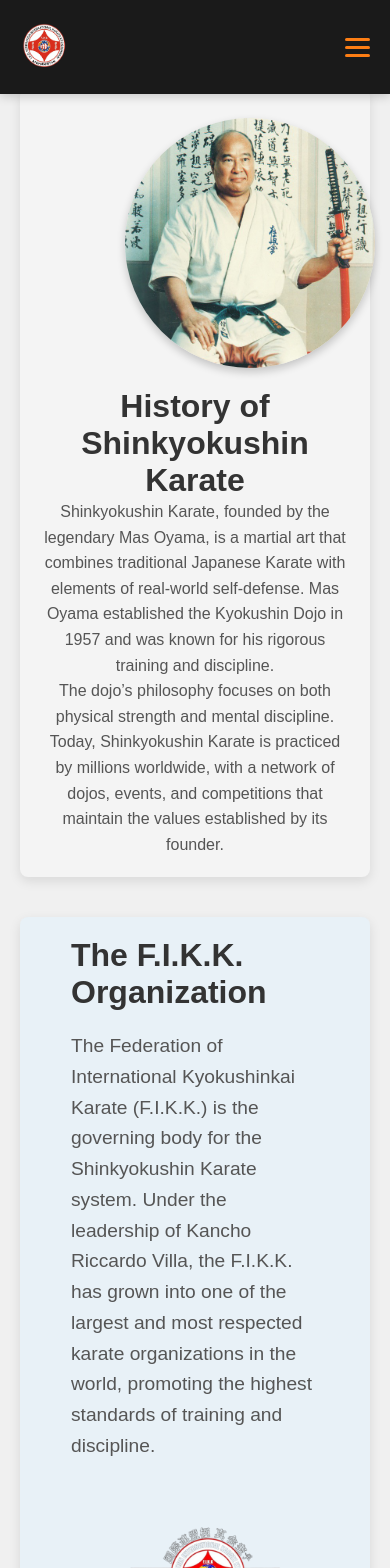
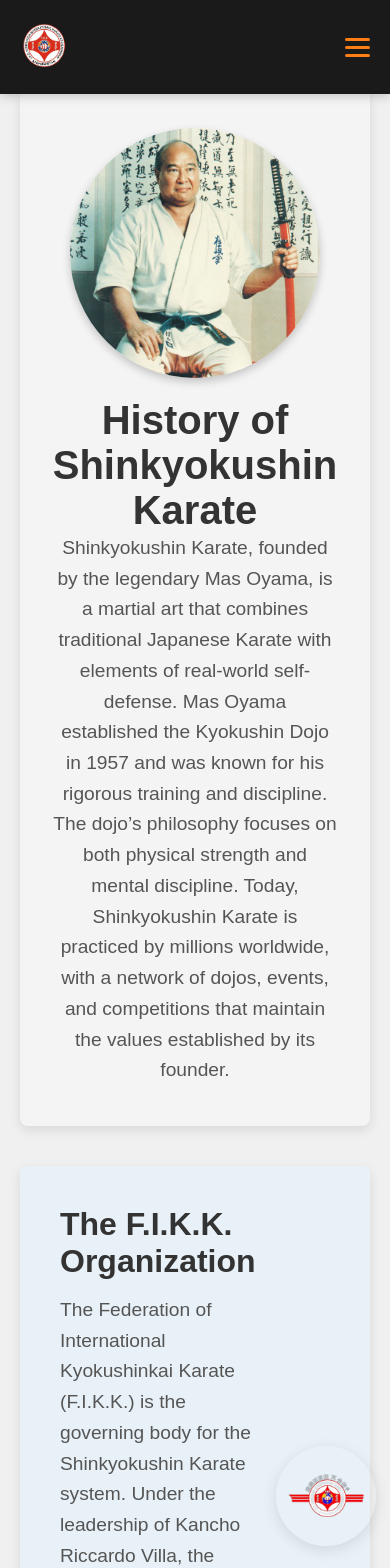
Before and after one commit to romal10/kyokushinkai-Daud, a Next.js app: page /about in a window 390 px wide. Shown: the top 1568 px of the page. Built offline with nearby package versions, Linux system fonts and the light colour scheme.

Commit message:
aboutpage-complete

```diff
--- a/app/about/page.tsx
+++ b/app/about/page.tsx
@@ -1,7 +1,6 @@
 // pages/about.tsx
 
 import styles from '../../styles/About.module.css';
-
 import Link from 'next/link';
 
 const AboutPage = () => {
@@ -42,12 +41,13 @@
         </div>
         <div className={styles.fikkImage}>
         <img src="/images/fikk-logo.png" alt="F.I.K.K. Organization" className={styles.fikkLogo} />
-
         </div>
       </section>
 
       {/* Leadership Section */}
       <section className={styles.leadershipSection}>
+        <h2 className={styles.leadershipHeader}>Leadership of F.I.K.K.</h2>
+        <div className={styles.leaderCards}>
           <div className={styles.leaderCard}>
             <img src="/images/kancho.jpg" alt="Master Kancho Riccardo Villa" />
             <h3>Kancho Riccardo Villa</h3>
@@ -72,6 +72,7 @@
               <button className={styles.profileBtn}>Read Full Profile</button>
             </Link>
           </div>
+        </div>
       </section>
 
       {/* Discover Karate Section */}
--- a/styles/About.module.css
+++ b/styles/About.module.css
@@ -4,16 +4,6 @@
     max-width: 1200px;
     margin: 0 auto;
   }
-
-  /* Page Title */
-  .pageTitle {
-    text-align: center;
-    font-size: 3rem;
-    font-weight: bold;
-    margin-bottom: 30px;
-    color: #333;
-  }
-
 /* History Section */
 .historySection {
     display: flex;
@@ -24,17 +14,23 @@
     padding: 40px;
     border-radius: 8px;
     box-shadow: 0 4px 12px rgba(0, 0, 0, 0.1);
-    flex-direction: column; /* Stack image and text vertically on mobile */
-    text-align: center; /* Ensures the text is also centered */
+    text-align: center; /* Ensures text is centered */
   }
 
   /* History Section Image (Mas Oyama) */
+  .historyImage {
+    display: flex;
+    justify-content: center; /* Centers the image horizontally */
+    align-items: center; /* Centers the image vertically */
+    margin-bottom: 20px; /* Space between image and text */
+  }
+
   .historyImage img {
-    width: 250px !important; /* Force the image width to 10px */
+    width: 250px !important; /* Adjusted width */
     height: auto !important; /* Maintain aspect ratio */
     display: block;
-    margin-left: 20px; /* Space between the image and the text */
-    margin-top: 10px;
+    margin-left: auto;
+    margin-right: auto; /* Centers the image */
     border-radius: 50%; /* Makes the image round */
     box-shadow: 0 4px 8px rgba(0, 0, 0, 0.2); /* Adds a subtle shadow */
     transition: transform 0.3s ease, box-shadow 0.3s ease; /* Smooth transition for both zoom and shadow */
@@ -46,9 +42,25 @@
     box-shadow: 0 6px 12px rgba(0, 0, 0, 0.3); /* Darker shadow on hover */
   }
 
+  /* History Text */
+  .historyText {
+    flex: 1; /* Ensures the text section takes available space */
+    text-align: center; /* Centers the text */
+  }
+
+  .historyText h2 {
+    font-size: 2.5rem;
+    color: #333;
+  }
+
+  .historyText p {
+    font-size: 1.2rem;
+    line-height: 1.6;
+    color: #555;
+  }
 
 
-  /* History Text */
+
   .historyText {
     flex: 1;
   }
@@ -64,56 +76,46 @@
     color: #555;
   }
 
-  /* Mobile Responsiveness */
-  @media (max-width: 768px) {
-    .historySection {
-      padding: 20px;
-    }
-
-    .historyImage {
-      width: 250px; /* Adjust for mobile */
-      margin-bottom: 20px;
-    }
-
-    .historyText h2 {
-      font-size: 2rem;
-    }
-
-    .historyText p {
-      font-size: 1rem;
-    }
-  }
-
-  @media (max-width: 480px) {
-    /* Further adjustments for very small mobile devices */
-    .historyImage {
-      width: 180px; /* Further reduce image size on small mobile devices */
-    }
-  }
-
 /* F.I.K.K Section */
 .fikkSection {
     display: flex;
-    justify-content: center; /* Center content */
-    align-items: center;
+    justify-content: space-between; /* Distribute space between text and logo */
+    align-items: center; /* Vertically center the items */
     margin-bottom: 40px;
     padding: 40px;
     background-color: #e8f1f7;
     border-radius: 8px;
     box-shadow: 0 4px 12px rgba(0, 0, 0, 0.1);
-    flex-direction: row; /* Keep side-by-side layout */
-    text-align: left; /* Align text to the left */
-    justify-content: space-between; /* Space between text and logo */
   }
 
+  /* F.I.K.K Text */
   .fikkText {
-    max-width: 80%; /* Make text take more space */
+    flex: 1; /* Ensures the text takes up available space */
+    text-align: left; /* Aligns text to the left */
+  }
+
+  /* F.I.K.K Logo */
+  .fikkImage {
+    display: flex;
+    justify-content: flex-end; /* Align logo to the right */
+    margin-left: 20px; /* Optional: adds some space between the logo and text */
+  }
+
+  .fikkLogo {
+    width: 100px; /* Adjust the logo size as needed */
+    height: auto; /* Maintain aspect ratio */
+    border-radius: 50%; /* Optional: round the logo */
+    box-shadow: 0 4px 15px rgba(0, 0, 0, 0.1); /* Subtle shadow effect */
+    transition: transform 0.3s ease-in-out; /* Smooth zoom effect */
+  }
+
+  .fikkLogo:hover {
+    transform: scale(1.1); /* Slight zoom effect */
   }
 
   .fikkText h2 {
     font-size: 2rem;
-    color: #333;
-    margin-bottom: 20px;
+    margin-bottom: 15px;
   }
 
   .fikkText p {
@@ -122,41 +124,46 @@
     color: #555;
   }
 
-/* F.I.K.K Logo */
-.fikkLogo {
-    width: 200px !important; /* Force the logo width to 10px */
-    height: auto !important; /* Maintain aspect ratio */
-    display: block;
-    margin-left: 20px; /* Space between the logo and text */
-    margin-right: auto;
-    margin-top: 10px;
-    transition: transform 0.3s ease;
+  .fikkText h2 {
+    font-size: 2rem;
+    margin-bottom: 15px;
   }
 
-  .fikkLogo:hover {
-    transform: scale(1.1); /* Slight zoom effect */
+  .fikkText p {
+    font-size: 1.2rem;
+    line-height: 1.6;
+    color: #555;
   }
-
 
 
   /* Leadership Section */
   .leadershipSection {
-    display: flex;
-    justify-content: space-between;
-    margin-bottom: 40px;
     padding: 40px;
     background-color: #f4f4f4;
     border-radius: 8px;
     box-shadow: 0 4px 12px rgba(0, 0, 0, 0.1);
+    text-align: center;
+  }
+
+  .leadershipHeader {
+    font-size: 2.5rem;
+    color: #333;
+    margin-bottom: 40px;
+  }
+
+  .leaderCards {
+    display: flex;
+    justify-content: space-around;
+    flex-wrap: wrap;
   }
 
   .leaderCard {
-    text-align: center;
     width: 30%;
     border: 1px solid #ddd;
     border-radius: 8px;
     padding: 20px;
     box-shadow: 0 4px 10px rgba(0, 0, 0, 0.1);
+    margin-bottom: 20px;
   }
 
   .leaderCard img {
@@ -212,79 +219,54 @@
 
   .discoverKarateSection h2 {
     font-size: 2.5rem;
+    color: #333;
     margin-bottom: 20px;
   }
 
   .discoverKarateSection p {
     font-size: 1.2rem;
-    margin-bottom: 40px;
+    color: #555;
+    margin-bottom: 30px;
   }
 
+/* Discover Karate Button */
 .discoverKarateBtn {
-    background-color: #fd7e14;
-    color: white;
-    padding: 14px 30px;
+    background-color: #fd7e14; /* Matches the color scheme */
+    color: white; /* White text for contrast */
+    padding: 14px 30px; /* Same padding as the other buttons */
     border: none;
     border-radius: 5px;
     font-size: 1.2rem;
     font-weight: bold;
     cursor: pointer;
+    transition: background-color 0.3s ease, transform 0.3s ease; /* Add transition for smooth hover effect */
   }
 
+  /* Hover effect for Discover Karate Button */
   .discoverKarateBtn:hover {
-    background-color: #d76b0f;
-    transform: scale(1.05);
+    background-color: #d76b0f; /* Darker shade on hover */
+    transform: scale(1.05); /* Slight scale effect on hover */
   }
 
-  /* Mobile Responsiveness */
+  /* Focus effect for Discover Karate Button */
+  .discoverKarateBtn:focus {
+    outline: none;
+    box-shadow: 0 0 5px rgba(0, 0, 0, 0.2);
+  }
+
+  /* Responsive Styles */
   @media (max-width: 768px) {
-    /* History Section on mobile */
     .historySection {
+      flex-direction: column;
+    }
+    .leadershipSection {
       padding: 20px;
     }
-
-    .historyImage {
-      max-width: 100%;
-      height: auto;
-      margin-bottom: 20px;
+    .leaderCard {
+      width: 90%;
+      margin: 10px 0;
     }
-
-    /* F.I.K.K Section on mobile */
-    .fikkSection {
+    .leaderCards {
       flex-direction: column;
-      padding: 20px;
-    }
-
-    /* Leadership Section on mobile */
-    .leadershipSection {
-      flex-direction: column;
-      padding: 20px;
-    }
-
-    .leaderCard {
-      width: 80%;
-      margin-bottom: 20px;
     }
   }
-
-  @media (max-width: 480px) {
-    .pageTitle {
-      font-size: 2rem;
-    }
-
-    .historyText h2 {
-      font-size: 2rem;
-    }
-
-    .historyText p {
-      font-size: 1rem;
-    }
-
-    .discoverKarateSection h2 {
-      font-size: 2rem;
-    }
-
-    .discoverKarateSection p {
-      font-size: 1rem;
-    }
-  }
```
Lines whose indentation alone changed are shown as unchanged.
